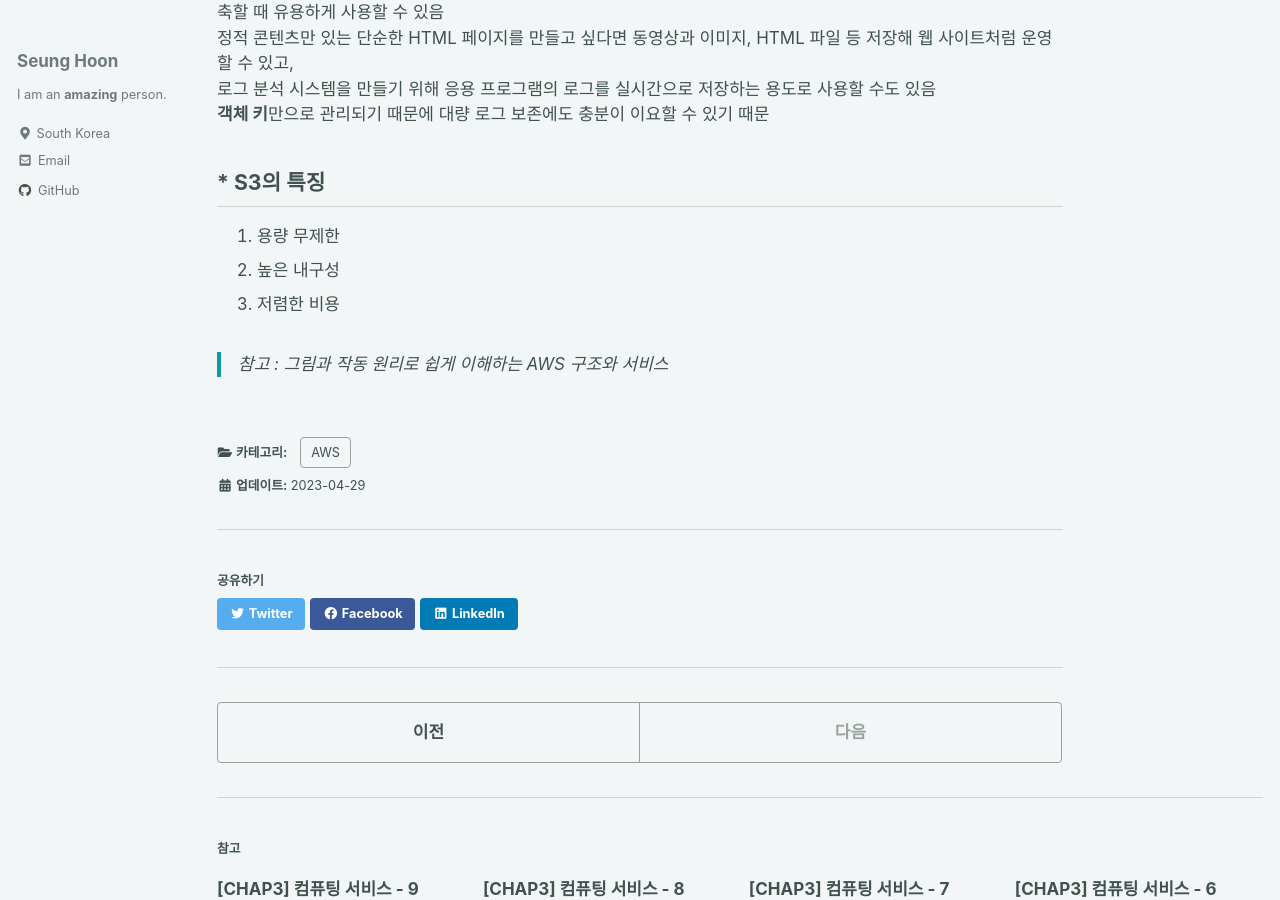
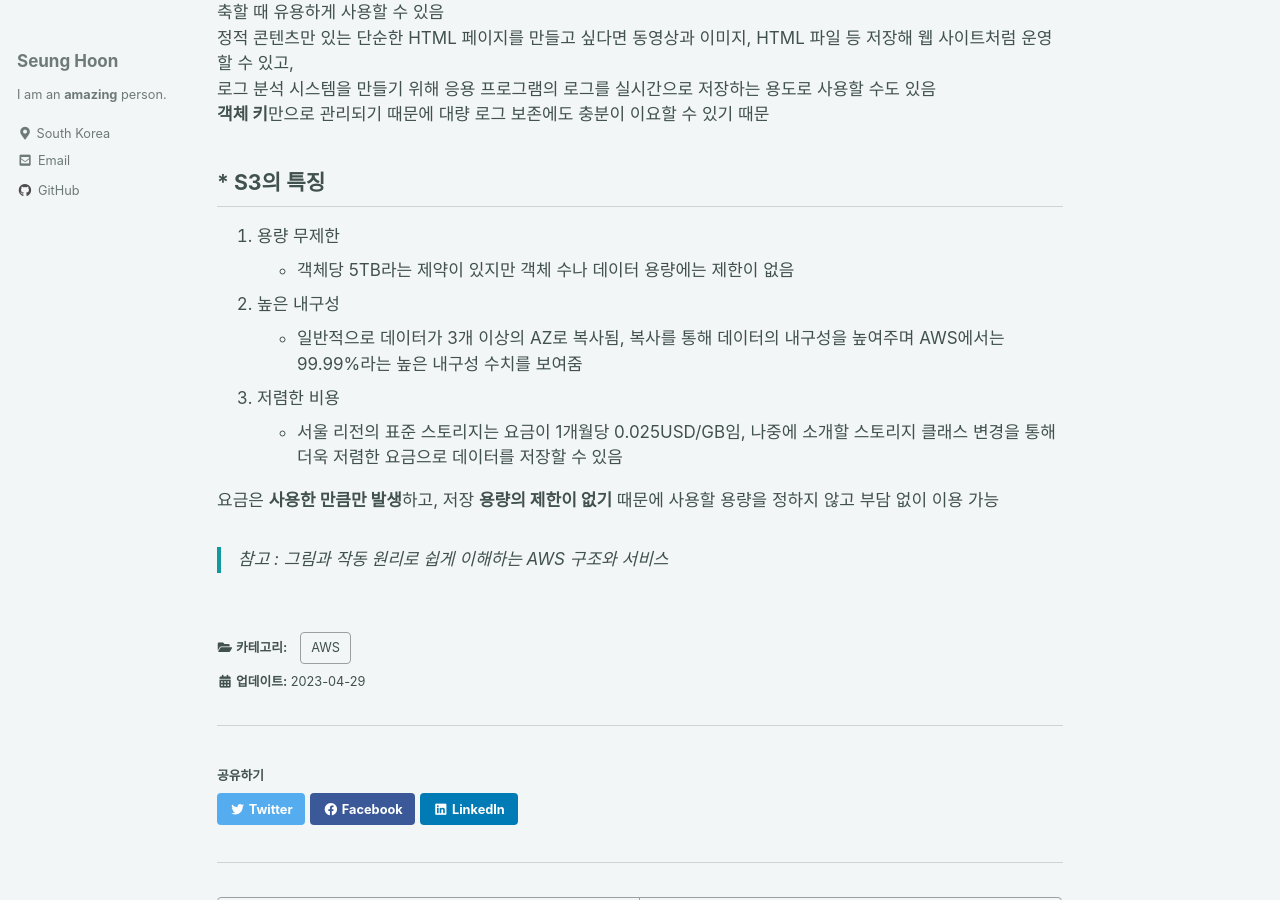
Before and after one commit to ibk01161/ibk01161.github.io, a Jekyll site: the page built from _posts/2023-04-29-aws4_01.md, in a window 1280 px wide and 900 px high, scrolled down 412 px. Built offline with Jekyll 4.4.1, drawn with Linux system fonts in a browser that asks for light colours; cached includes are drawn as plain includes.

Commit message:
Add Post

```diff
--- a/_posts/2023-04-29-aws4_01.md
+++ b/_posts/2023-04-29-aws4_01.md
@@ -20,9 +20,14 @@ categories: AWS
 ## * S3의 특징
 
 1. 용량 무제한
+  - 객체당 5TB라는 제약이 있지만 객체 수나 데이터 용량에는 제한이 없음
+
 2. 높은 내구성
+  - 일반적으로 데이터가 3개 이상의 AZ로 복사됨, 복사를 통해 데이터의 내구성을 높여주며 AWS에서는 99.99%라는 높은 내구성 수치를 보여줌
+
 3. 저렴한 비용
+  - 서울 리전의 표준 스토리지는 요금이 1개월당 0.025USD/GB임, 나중에 소개할 스토리지 클래스 변경을 통해 더욱 저렴한 요금으로 데이터를 저장할 수 있음
 
-
+요금은 **사용한 만큼만 발생**하고, 저장 **용량의 제한이 없기** 때문에 사용할 용량을 정하지 않고 부담 없이 이용 가능
 
 > 참고 : 그림과 작동 원리로 쉽게 이해하는 AWS 구조와 서비스
```
